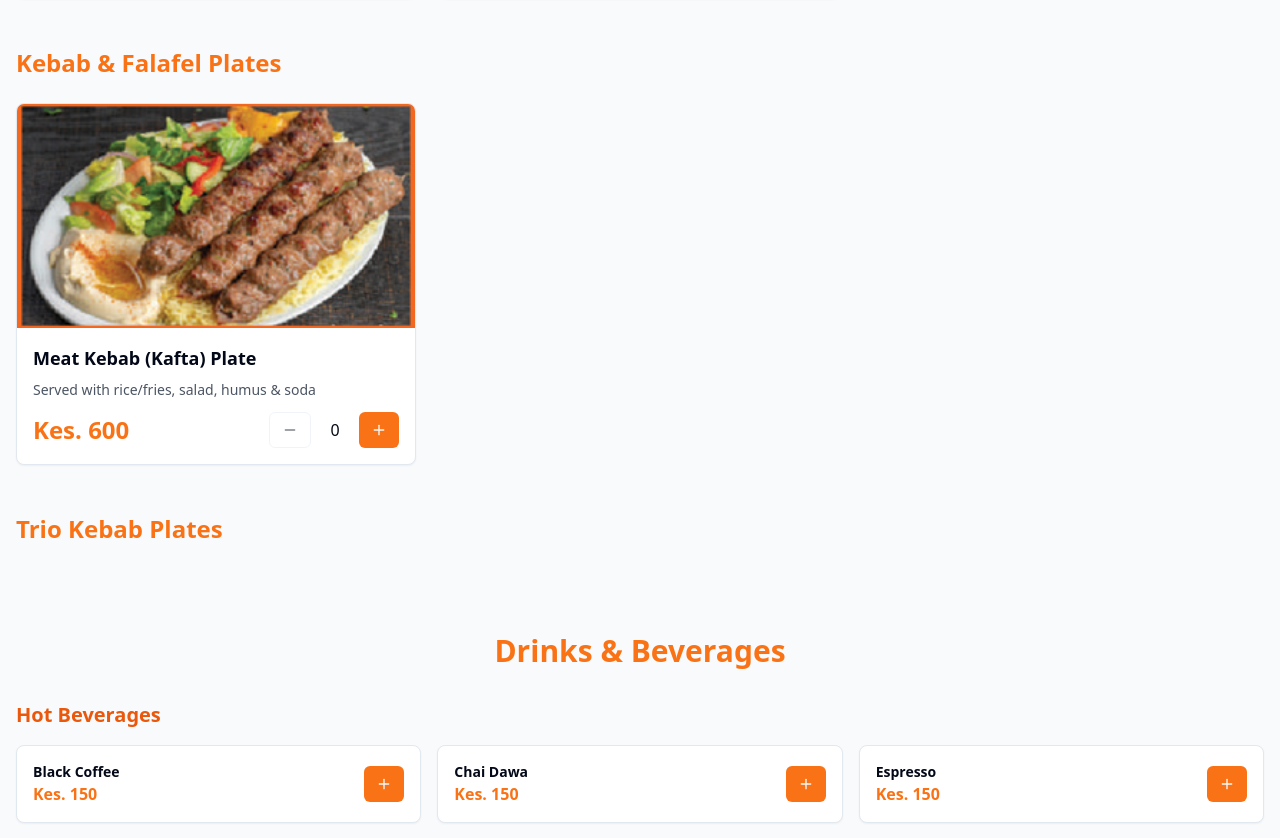
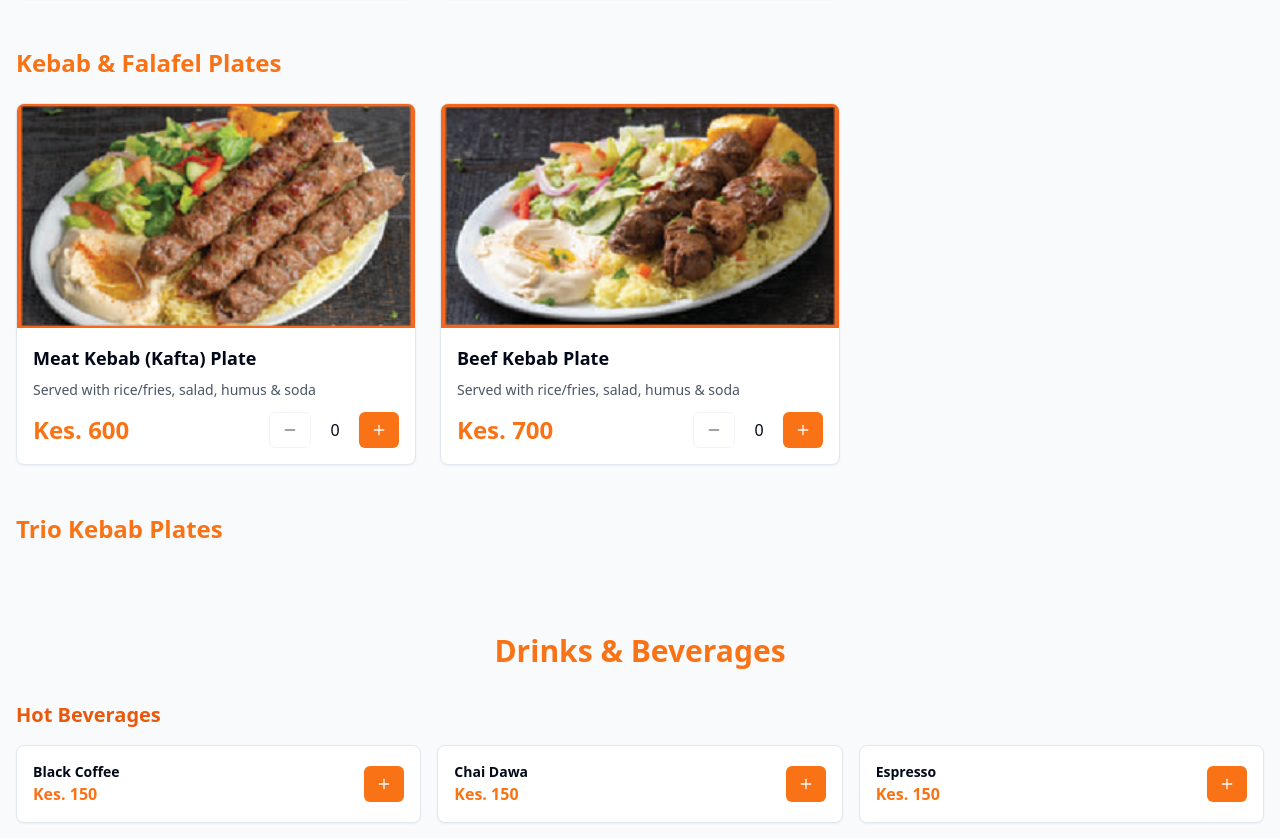
Before and after one commit to Noorcom-Network-NNL/kdk-food-express, a React (Vite) app: page / in a window 1280 px wide. Shown: the part 3200-4038 px from the top of the page. Built offline with nearby package versions, Linux system fonts and the light colour scheme.

Commit message:
Add Beef Kebab Plate
Added "Beef Kebab Plate" (Kes. 700) served with rice/fries, salad, humus & soda to the Kebab section.

```diff
--- a/src/data/menuItems.ts
+++ b/src/data/menuItems.ts
@@ -1,3 +1,4 @@
+
 
 import { MenuItem } from "./types";
 
@@ -133,5 +134,13 @@ export const menuItems: MenuItem[] = [
     price: 600,
     image: "/lovable-uploads/5e5550a0-9ceb-46f6-aed0-47a9f62d22f4.png",
     category: "Kebab"
+  },
+  {
+    id: "17",
+    name: "Beef Kebab Plate",
+    description: "Served with rice/fries, salad, humus & soda",
+    price: 700,
+    image: "/lovable-uploads/872b7ec5-8751-451b-a0d0-19b941151af2.png",
+    category: "Kebab"
   }
 ];
```
Also changed, not shown: public/lovable-uploads/872b7ec5-8751-451b-a0d0-19b941151af2.png (added).
